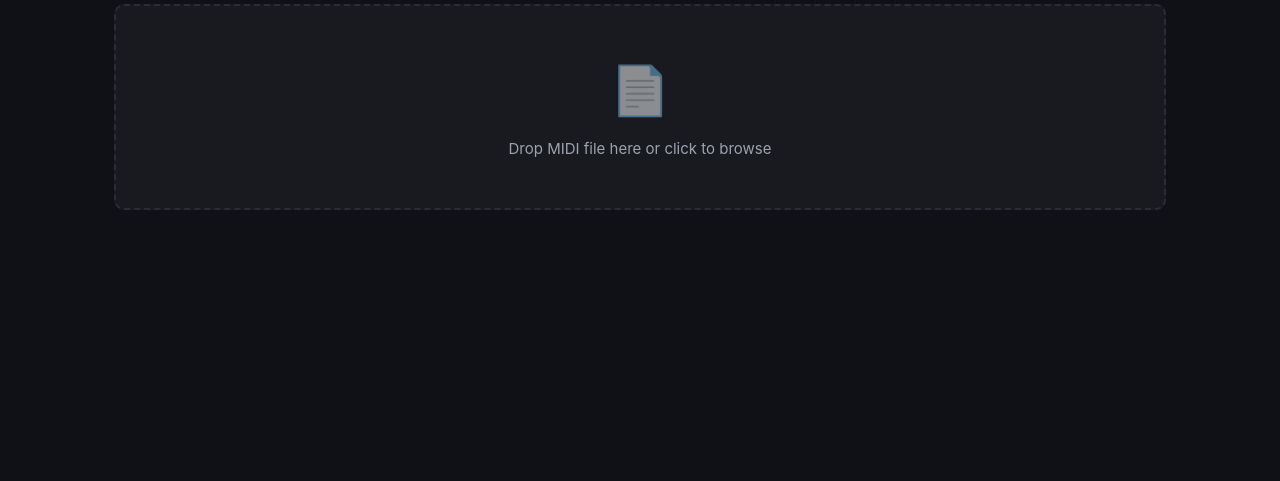
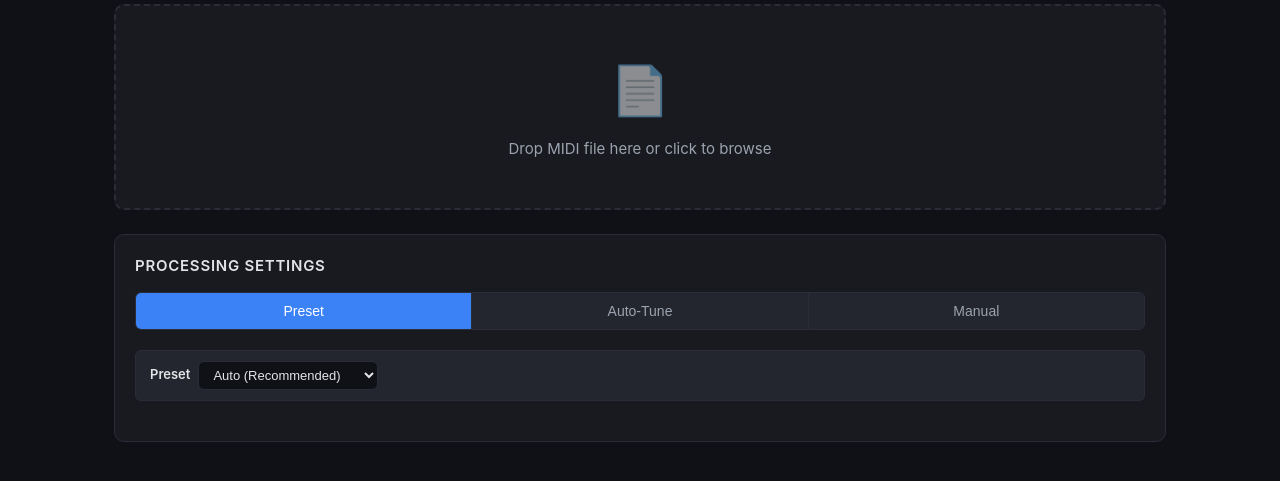
Before and after one commit to maximgrigorov/midi-cleaner, a Flask app: page / in a window 1280 px wide. Shown: the part 103-584 px from the top of the page. Run offline with Flask 3, Linux system fonts and the light colour scheme; some libraries are stand-ins or nearby versions.

Commit message:
Fix LLM optimizer crash, rootless deploy, apply-params UX, and UI layout
1. Fix KeyError when LLM override is active: study.best_trial.params
   doesn't contain LLM-injected params since they bypass Optuna's
   suggest_* API. Now use our own _trials list to find the best trial.

2. Makefile: remove sudo from all remote podman commands so the
   container runs as the deploy user (rootless podman). Add user-level
   systemd unit generation with loginctl enable-linger for auto-start.

3. Apply Best Parameters now updates all UI config fields (sliders,
   toggles) to match the optimizer's best params, so the user sees
   exactly what settings produced the result.

4. Reorganize UI into 3-mode selector (Preset / Auto-Tune / Manual):
   - Preset mode (default): shows only preset dropdown + Process button
   - Auto-Tune mode: shows optimizer panel with trials/LLM controls
   - Manual mode: reveals full config grid with all settings
   All advanced config is hidden until user explicitly picks Manual.

Co-authored-by: Cursor <cursoragent@cursor.com>

```diff
--- a/static/css/style.css
+++ b/static/css/style.css
@@ -822,6 +822,58 @@ section h2 {
     gap: 8px;
 }
 
+/* ===== MODE SELECTOR ===== */
+.mode-selector {
+    background: var(--bg-card);
+    border: 1px solid var(--border);
+    border-radius: var(--radius);
+    padding: 20px;
+    margin-bottom: 20px;
+}
+
+.mode-selector h2 {
+    margin-bottom: 14px;
+}
+
+.mode-tabs {
+    display: flex;
+    gap: 0;
+    margin-bottom: 16px;
+    border: 1px solid var(--border);
+    border-radius: var(--radius-sm);
+    overflow: hidden;
+}
+
+.mode-tab {
+    flex: 1;
+    padding: 10px 16px;
+    border: none;
+    background: var(--bg-input);
+    color: var(--text-muted);
+    font-size: 14px;
+    font-weight: 500;
+    cursor: pointer;
+    transition: all var(--transition);
+}
+
+.mode-tab:not(:last-child) {
+    border-right: 1px solid var(--border);
+}
+
+.mode-tab.active {
+    background: var(--accent);
+    color: #fff;
+}
+
+.mode-tab:hover:not(.active) {
+    background: var(--bg-card-hover);
+    color: var(--text);
+}
+
+.mode-content {
+    padding: 4px 0;
+}
+
 /* ===== PRESET BAR ===== */
 .preset-bar {
     display: flex;
@@ -861,28 +913,6 @@ section h2 {
     font-size: 12px;
     color: var(--text-muted);
     font-style: italic;
-}
-
-.lock-toggle {
-    display: flex;
-    align-items: center;
-    gap: 6px;
-    font-size: 12px;
-    color: var(--text-muted);
-    white-space: nowrap;
-    cursor: pointer;
-}
-
-.lock-toggle input {
-    accent-color: var(--accent);
-}
-
-.config-item[data-advanced] {
-    display: none;
-}
-
-.show-advanced .config-item[data-advanced] {
-    display: flex;
 }
 
 /* ===== HELP BUTTON ===== */
--- a/static/js/app.js
+++ b/static/js/app.js
@@ -42,6 +42,7 @@ const I18N = {
         opt_current_params: 'Current Best Parameters', opt_apply: 'Apply Best Parameters',
         opt_done: 'Done', opt_stopped: 'Stopped', opt_error: 'Error',
         opt_applied: 'Optimized parameters applied! Click Download.',
+        mode_preset: 'Preset', mode_auto: 'Auto-Tune', mode_manual: 'Manual',
         preset_label: 'Preset', preset_auto: 'Auto (Recommended)',
         lock_advanced: 'Show Advanced',
         processing_log: 'Processing Log', log_total_time: 'Total Time:',
@@ -93,6 +94,7 @@ const I18N = {
         opt_current_params: 'Лучшие параметры', opt_apply: 'Применить лучшие параметры',
         opt_done: 'Готово', opt_stopped: 'Остановлено', opt_error: 'Ошибка',
         opt_applied: 'Оптимизированные параметры применены! Нажмите Скачать.',
+        mode_preset: 'Пресет', mode_auto: 'Авто-тюнинг', mode_manual: 'Вручную',
         preset_label: 'Пресет', preset_auto: 'Авто (рекомендуемый)',
         lock_advanced: 'Показать расширенные',
         processing_log: 'Лог обработки', log_total_time: 'Общее время:',
@@ -232,7 +234,10 @@ function showFileInfo(data) {
 // ─────────────────────────────────────────────
 //  Configuration
 // ─────────────────────────────────────────────
-function showConfig() { $('.config-panel').classList.add('visible'); }
+function showConfig() {
+    $('#mode-selector').classList.add('visible');
+    switchMode('preset');
+}
 
 function readGlobalConfig() {
     const presetEl = $('#cfg-preset');
@@ -418,8 +423,7 @@ function downloadFile() { window.location.href = '/api/download'; }
 let optimizePollTimer = null;
 
 function showOptimizePanel() {
-    const panel = $('#optimize-panel');
-    if (panel) panel.classList.add('visible');
+    // No longer auto-shows; controlled by mode switcher
 }
 
 async function startOptimization() {
@@ -520,6 +524,9 @@ async function applyOptimized() {
         $('#btn-download').style.display = 'inline-flex';
         $('#player-src-processed').disabled = false;
 
+        // Apply the best params to the UI config fields
+        if (data.best_params) applyOptimizerParamsToUI(data.best_params);
+
         if (state.fileInfo && data.tracks) {
             state.fileInfo.tracks.forEach((orig, i) => {
                 const pt = data.tracks[i];
@@ -536,6 +543,28 @@ async function applyOptimized() {
     } catch (err) {
         toast(t('process_fail') + ': ' + err.message, 'error');
     }
+}
+
+function applyOptimizerParamsToUI(params) {
+    const cfg = {};
+    if (params.min_duration !== undefined) cfg.min_duration_ticks = params.min_duration;
+    if (params.min_velocity !== undefined) cfg.min_velocity = params.min_velocity;
+    if (params.merge_voices !== undefined) cfg.merge_voices = params.merge_voices;
+    if (params.quantize !== undefined) cfg.quantize = params.quantize;
+    if (params.remove_triplets !== undefined) cfg.remove_triplets = params.remove_triplets;
+    if (params.cluster_window !== undefined || params.cluster_pitch !== undefined) {
+        cfg.pitch_cluster = { enabled: true };
+        if (params.cluster_window !== undefined) cfg.pitch_cluster.time_window_ticks = params.cluster_window;
+        if (params.cluster_pitch !== undefined) cfg.pitch_cluster.pitch_threshold = params.cluster_pitch;
+    }
+    if (params.same_pitch_resolver !== undefined) {
+        cfg.same_pitch_overlap_resolver = { enabled: params.same_pitch_resolver };
+    }
+    if (params.triplet_tolerance !== undefined) {
+        const el = $('#cfg-triplet-tolerance');
+        if (el) { el.value = params.triplet_tolerance; updateSliderDisplay('#cfg-triplet-tolerance'); }
+    }
+    applyConfigToUI(cfg);
 }
 
 // ─────────────────────────────────────────────
@@ -1023,15 +1052,33 @@ async function suggestPreset() {
 }
 
 // ─────────────────────────────────────────────
-//  Advanced Fields Lock
+//  Mode Switcher (Preset / Auto-Tune / Manual)
 // ─────────────────────────────────────────────
-function initAdvancedToggle() {
-    const cb = $('#cfg-lock-advanced');
-    if (!cb) return;
-    const grid = document.querySelector('.config-grid');
-    cb.addEventListener('change', () => {
-        if (cb.checked) grid.classList.add('show-advanced');
-        else grid.classList.remove('show-advanced');
+let currentMode = 'preset';
+
+function switchMode(mode) {
+    currentMode = mode;
+    const configPanel = $('#config-panel');
+    const optimizePanel = $('#optimize-panel');
+    const presetContent = $('#mode-preset-content');
+
+    // Update tab highlighting
+    document.querySelectorAll('.mode-tab').forEach(tab => {
+        tab.classList.toggle('active', tab.dataset.mode === mode);
+    });
+
+    // Show/hide panels based on mode
+    if (presetContent) presetContent.style.display = mode === 'preset' ? '' : 'none';
+    if (configPanel) configPanel.style.display = mode === 'manual' ? '' : 'none';
+    if (optimizePanel) {
+        optimizePanel.style.display = mode === 'auto' ? '' : 'none';
+        if (mode === 'auto') optimizePanel.classList.add('visible');
+    }
+}
+
+function initModeTabs() {
+    document.querySelectorAll('.mode-tab').forEach(tab => {
+        tab.addEventListener('click', () => switchMode(tab.dataset.mode));
     });
 }
 
@@ -1059,7 +1106,7 @@ function updateLLMSuggestionsUI(decisions) {
 document.addEventListener('DOMContentLoaded', () => {
     initUpload();
     initSliders();
-    initAdvancedToggle();
+    initModeTabs();
     loadPresets();
 
     $('#lang-toggle').addEventListener('click', toggleLanguage);
--- a/templates/index.html
+++ b/templates/index.html
@@ -57,9 +57,16 @@
         </div>
     </section>
 
-    <!-- Global Configuration -->
-    <section class="config-panel">
+    <!-- Mode Selector -->
+    <section class="mode-selector" id="mode-selector">
         <h2 data-i18n="processing_settings">Processing Settings</h2>
+        <div class="mode-tabs">
+            <button class="mode-tab active" data-mode="preset" data-i18n="mode_preset">Preset</button>
+            <button class="mode-tab" data-mode="auto" data-i18n="mode_auto">Auto-Tune</button>
+            <button class="mode-tab" data-mode="manual" data-i18n="mode_manual">Manual</button>
+        </div>
+        <!-- Preset mode content -->
+        <div class="mode-content" id="mode-preset-content">
             <div class="preset-bar">
                 <div class="preset-select-group">
                     <label for="cfg-preset" data-i18n="preset_label">Preset</label>
@@ -68,11 +75,12 @@
                     </select>
                     <span class="preset-desc" id="preset-desc"></span>
                 </div>
-            <label class="lock-toggle" for="cfg-lock-advanced">
-                <input type="checkbox" id="cfg-lock-advanced">
-                <span data-i18n="lock_advanced">Show Advanced</span>
-            </label>
             </div>
+        </div>
+    </section>
+
+    <!-- Global Configuration (Manual mode — hidden by default) -->
+    <section class="config-panel" id="config-panel" style="display:none">
         <div class="config-grid">
             <div class="config-item">
                 <label for="cfg-tempo-dedup">
@@ -95,14 +103,14 @@
                 </label>
                 <label class="toggle"><input type="checkbox" id="cfg-remove-overlaps" checked><span class="slider"></span></label>
             </div>
-            <div class="config-item" data-advanced>
+            <div class="config-item">
                 <label for="cfg-remove-triplets">
                     <span data-i18n="remove_triplets">Remove Triplets</span>
                     <span class="desc" data-i18n="remove_triplets_desc">Convert triplet notes to straight eighths</span>
                 </label>
                 <label class="toggle"><input type="checkbox" id="cfg-remove-triplets" checked><span class="slider"></span></label>
             </div>
-            <div class="config-item" data-advanced>
+            <div class="config-item">
                 <label>
                     <span data-i18n="triplet_tolerance">Triplet Tolerance</span>
                     <span class="desc" data-i18n="triplet_tolerance_desc">Detection sensitivity (0.05=strict, 0.25=loose)</span>
@@ -112,14 +120,14 @@
                     <span class="value">0.15</span>
                 </div>
             </div>
-            <div class="config-item" data-advanced>
+            <div class="config-item">
                 <label for="cfg-quantize">
                     <span data-i18n="quantize">Quantize</span>
                     <span class="desc" data-i18n="quantize_desc">Snap note timing to rhythmic grid</span>
                 </label>
                 <label class="toggle"><input type="checkbox" id="cfg-quantize" checked><span class="slider"></span></label>
             </div>
-            <div class="config-item" data-advanced>
+            <div class="config-item">
                 <label for="cfg-quantize-grid">
                     <span data-i18n="grid_resolution">Grid Resolution</span>
                     <span class="desc" data-i18n="grid_resolution_desc">Quantization grid size</span>
@@ -130,14 +138,14 @@
                     <option value="sixteenth" data-i18n-opt="sixteenth">Sixteenth note</option>
                 </select>
             </div>
-            <div class="config-item" data-advanced>
+            <div class="config-item">
                 <label for="cfg-remove-cc">
                     <span data-i18n="remove_cc">Remove CC Messages</span>
                     <span class="desc" data-i18n="remove_cc_desc">Strip control change messages</span>
                 </label>
                 <label class="toggle"><input type="checkbox" id="cfg-remove-cc" checked><span class="slider"></span></label>
             </div>
-            <div class="config-item" data-advanced>
+            <div class="config-item">
                 <label>
                     <span data-i18n="cc_to_remove">CC Numbers to Remove</span>
                     <span class="desc" data-i18n="cc_to_remove_desc">Select which CC to strip</span>
@@ -242,8 +250,8 @@
         </div>
     </section>
 
-    <!-- Auto Optimize Panel -->
-    <section class="optimize-panel" id="optimize-panel">
+    <!-- Auto Optimize Panel (Auto mode — hidden by default) -->
+    <section class="optimize-panel" id="optimize-panel" style="display:none">
         <h2 data-i18n="auto_optimize">Auto Optimize</h2>
         <div class="optimize-body">
             <div class="optimize-controls">
```
Also changed, not shown: optimizers/auto_tuner.py (+9 -3 lines), 1 other file. Lines whose indentation alone changed are shown as unchanged.
